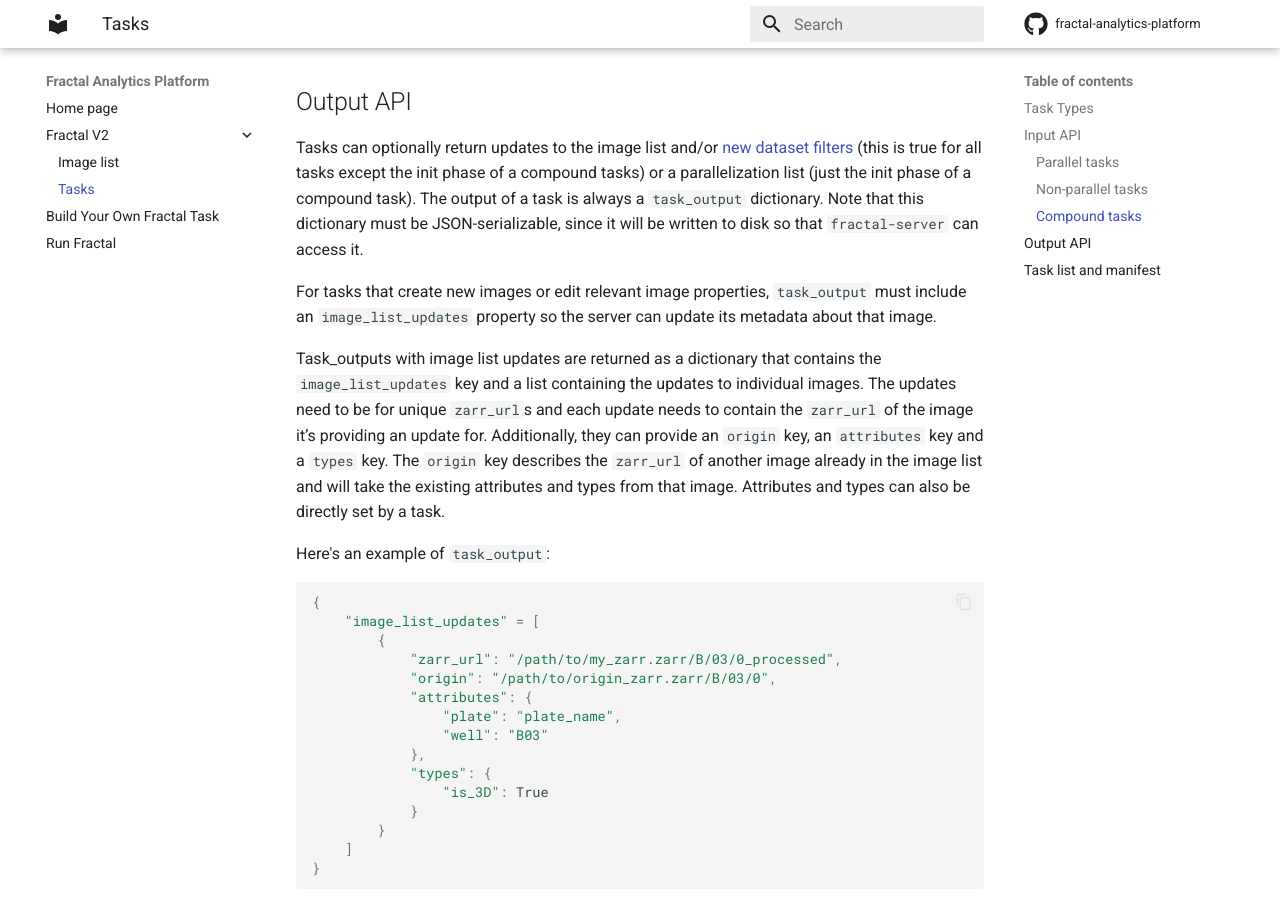
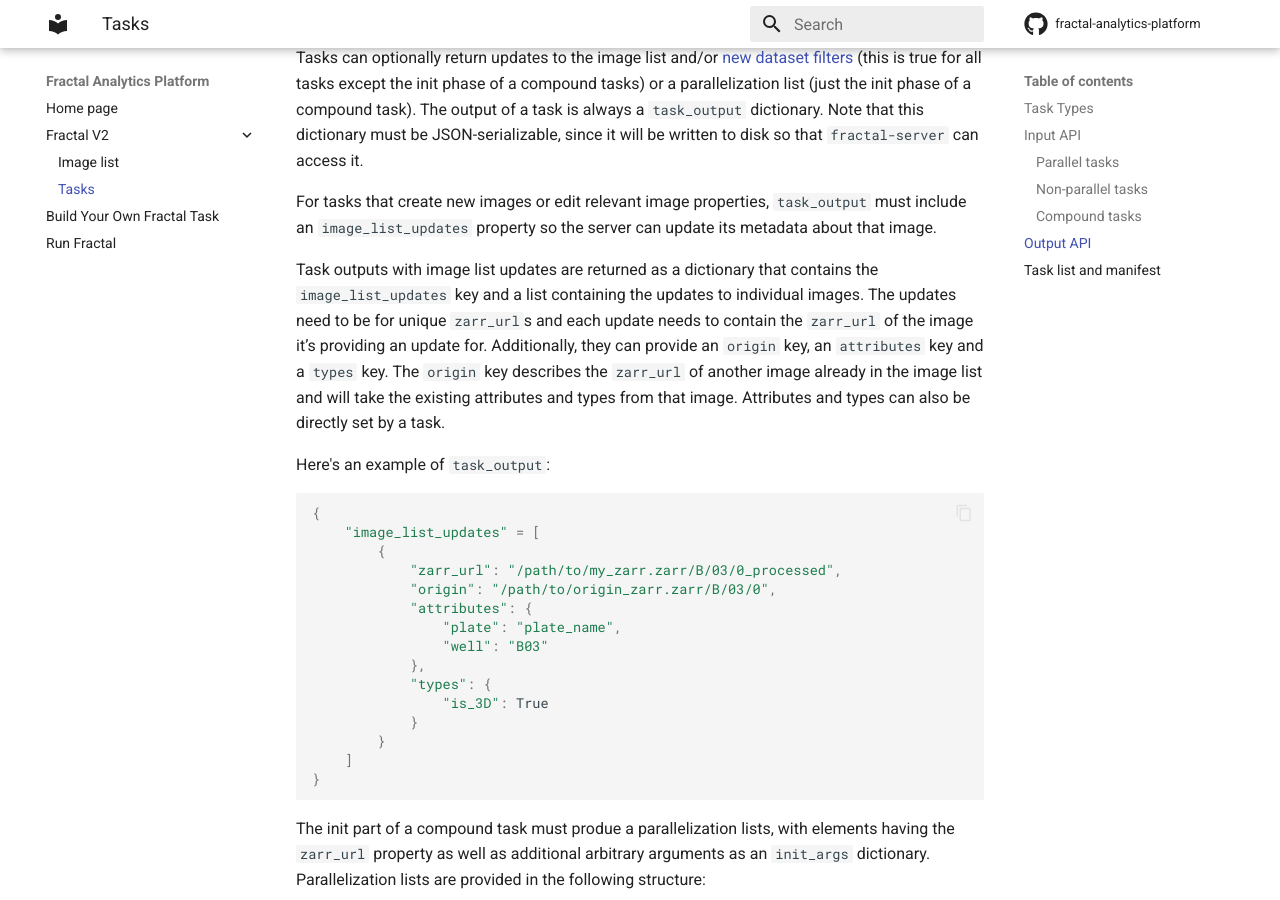
Before and after one commit to fractal-analytics-platform/fractal-analytics-platform.github.io, an MkDocs documentation site: the page built from docs/version_2/tasks.md, in a window 1280 px wide and 900 px high, scrolled down 1537 px. Built offline with MkDocs 1.6.1 and Material for MkDocs 9.7.7, drawn with Linux system fonts in a browser that asks for light colours; some of the changed text lies outside the part shown.

````diff
--- a/docs/version_2/tasks.md
+++ b/docs/version_2/tasks.md
@@ -42,7 +40,7 @@ Tasks can optionally return updates to the image list and/or [new dataset filter
 
 For tasks that create new images or edit relevant image properties, `task_output` must include an `image_list_updates` property so the server can update its metadata about that image.
 
-Task_outputs with image list updates are returned as a dictionary that contains the `image_list_updates` key and a list containing the updates to individual images. The updates need to be for unique `zarr_url`s and each update needs to contain the `zarr_url` of the image it’s providing an update for. Additionally, they can provide an `origin` key, an `attributes` key and a `types` key. The `origin` key describes the `zarr_url` of another image already in the image list and will take the existing attributes and types from that image. Attributes and types can also be directly set by a task.
+Task outputs with image list updates are returned as a dictionary that contains the `image_list_updates` key and a list containing the updates to individual images. The updates need to be for unique `zarr_url`s and each update needs to contain the `zarr_url` of the image it’s providing an update for. Additionally, they can provide an `origin` key, an `attributes` key and a `types` key. The `origin` key describes the `zarr_url` of another image already in the image list and will take the existing attributes and types from that image. Attributes and types can also be directly set by a task.
 
 Here's an example of `task_output`:
 ```python
````
Also changed, not shown: other parts of docs/version_2/tasks.md (+0 -2 lines), docs/version_2/image_list.md (+0 -2 lines), docs/version_2/index.md (+0 -2 lines).
